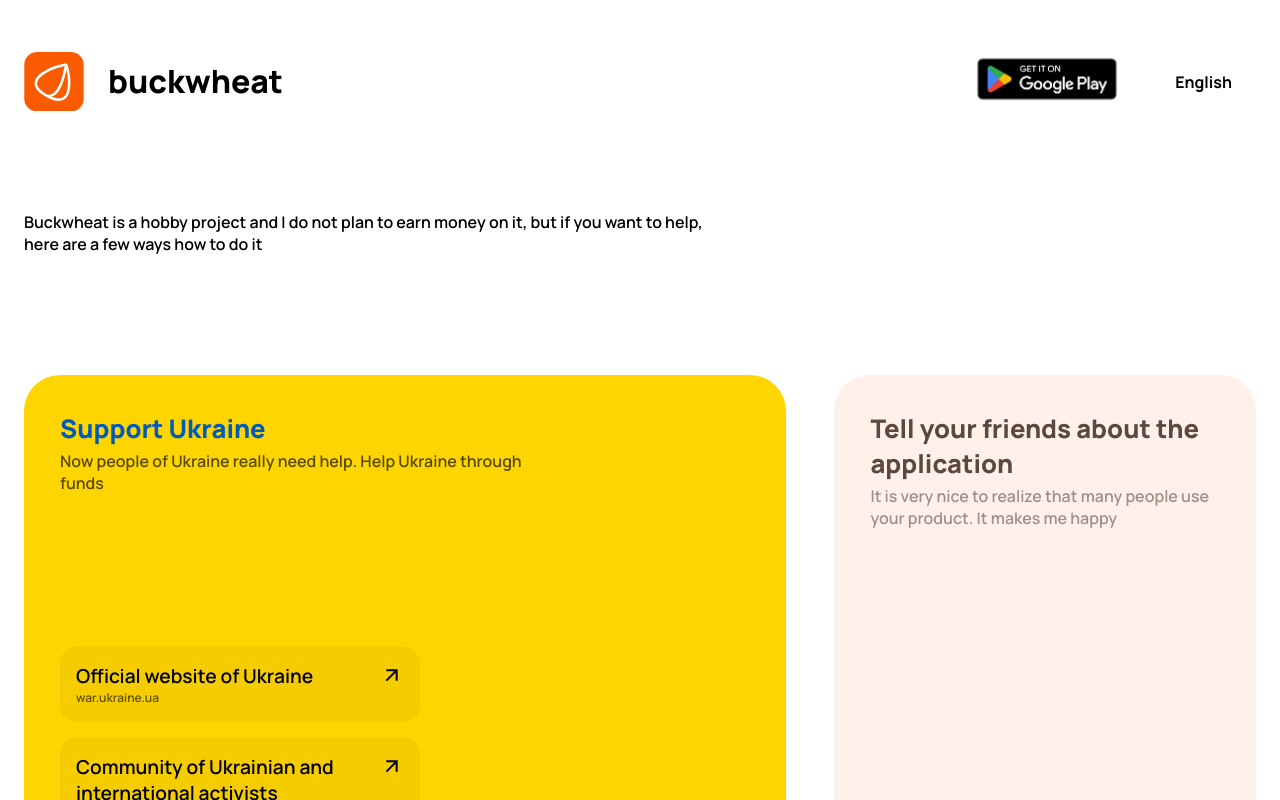
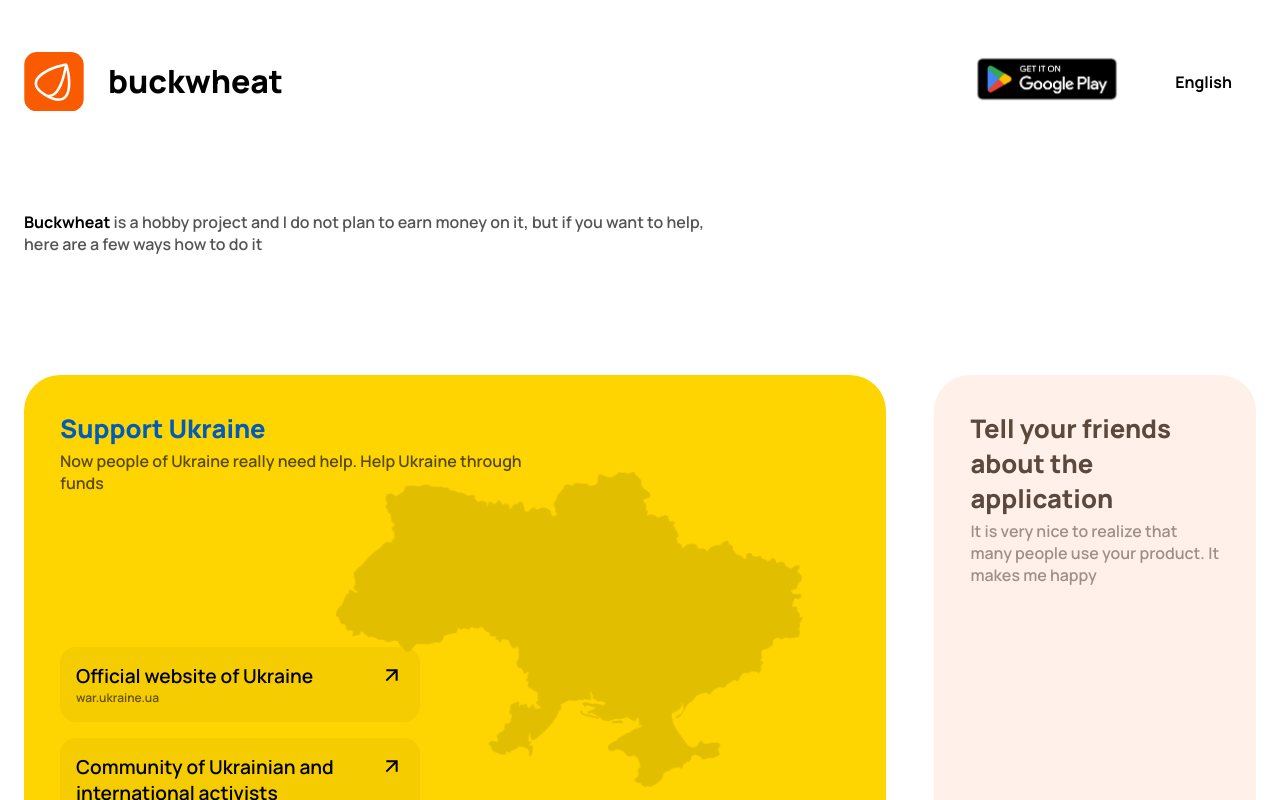
Before and after one commit to danilkinkin/buckwheat-landing, a Next.js app: page /contribute in a window 1280 px wide. Built offline with nearby package versions, Linux system fonts and the light colour scheme.

Commit message:
fix: added Ukraine map image

```diff
--- a/modules/contribute/contribute.module.css
+++ b/modules/contribute/contribute.module.css
@@ -38,6 +38,12 @@
   font-weight: 600;
   font-size: 1rem;
   max-width: 700px;
+  color: rgba(0, 0, 0, 0.67);
+}
+
+.description .bold {
+  font-weight: 700;
+  color: #000;
 }
 
 .cardsRow {
--- a/modules/contribute/helpUkraineCard.tsx
+++ b/modules/contribute/helpUkraineCard.tsx
@@ -1,6 +1,8 @@
 import styles from '@/modules/contribute/ukraine.module.css';
 import { Card, CardLink } from '@/components/card';
 import clsx from 'clsx';
+import ukraineMapImage from '@/assets/images/ukraine-map.png';
+import Image from 'next/image';
 
 export default function HelpUkraineCard() {
   return (
@@ -21,6 +23,13 @@ export default function HelpUkraineCard() {
         hrefTitle="supportukrainenow.org"
         href="https://supportukrainenow.org/"
       />
+      <Image
+        className={styles.ukraineMap}
+        alt="Ukraine map"
+        width={519}
+        height={381}
+        src={ukraineMapImage}
+      />
     </Card>
   );
 }
--- a/modules/contribute/ruFunds.module.css
+++ b/modules/contribute/ruFunds.module.css
@@ -3,7 +3,8 @@
   --on-background-secondary: #fff;
   --background: #000;
   min-height: 500px;
-  flex-basis: 86%;
+  flex-basis: 70%;
+  flex-shrink: 0;
 }
 
 .link {
--- a/modules/contribute/ukraine.module.css
+++ b/modules/contribute/ukraine.module.css
@@ -3,7 +3,9 @@
   --on-background-secondary: #584A00;
   --background: #FED500;
   min-height: 500px;
-  flex-basis: 86%;
+  flex-basis: 70%;
+  flex-shrink: 0;
+  position: relative;
 }
 
 .link {
@@ -11,3 +13,11 @@
   --on-background-secondary: rgba(0, 0, 0, 0.6);;
   --background: rgba(226, 190, 0, 0.38);;
 }
+
+.ukraineMap {
+  position: absolute;
+  top: 0;
+  bottom: 0;
+  margin: auto;
+  right: 6%;
+}
--- a/pages/contribute.tsx
+++ b/pages/contribute.tsx
@@ -16,16 +16,18 @@ import Link from 'next/link';
 const locales: LocalesMap = {
   ru: {
     title: 'Гречка - Вклад',
+    appName: 'Гречка',
     description:
-      'Гречка это хобби-проект и я не планирую на этом зарабатывать, но если вы хотите помочь, то вот несколько способов как это сделать',
+      'это хобби-проект и я не планирую на этом зарабатывать, но если вы хотите помочь, то вот несколько способов как это сделать',
     tellFriendsTitle: 'Расскажите друзьям о приложении',
     tellFriendsDescription:
       'Очень приятно осознавать, что много людей пользуются вашим продуктом. Это делает меня счастливым',
   },
   en: {
     title: 'Buckwheat - Contribute',
+    appName: 'Buckwheat',
     description:
-      'Buckwheat is a hobby project and I do not plan to earn money on it, but if you want to help, here are a few ways how to do it',
+      'is a hobby project and I do not plan to earn money on it, but if you want to help, here are a few ways how to do it',
     tellFriendsTitle: 'Tell your friends about the application',
     tellFriendsDescription:
       'It is very nice to realize that many people use your product. It makes me happy',
@@ -52,7 +54,9 @@ export default function ContributePage() {
         </div>
       </header>
       <main className={styles.main}>
-        <p className={styles.description}>{t('description')}</p>
+        <p className={styles.description}>
+          <b className={styles.bold}>{t('appName')}</b> {t('description')}
+        </p>
         <div className={styles.cardsRow}>
           {router.locale !== 'ru' && <HelpUkraineCard />}
           {router.locale === 'ru' && <DonateToFunsCard />}
```
Also changed, not shown: assets/images/ukraine-map.png (added).
